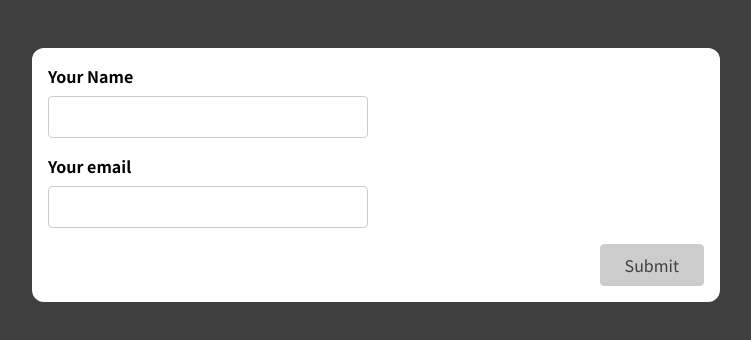
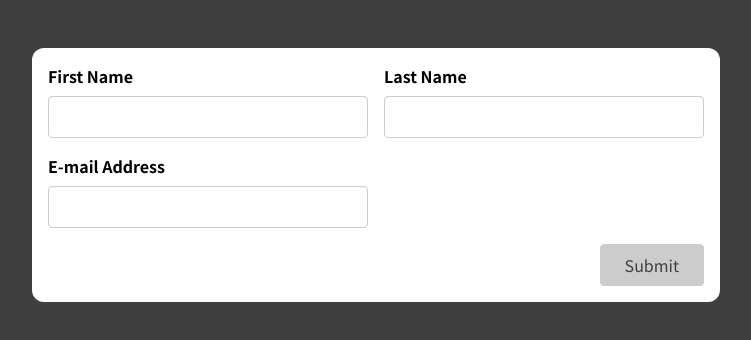
Before and after one commit to Breno-do-val/react-academind, a React (Create React App) app: page / in a window 1280 px wide. Shown: the top 340 px of the page, without its empty margins (264-1015 px from the left). Built offline with nearby package versions, Linux system fonts and the light colour scheme.

Commit message:
applying useInput on basic form

```diff
--- a/src/App.js
+++ b/src/App.js
@@ -1,9 +1,9 @@
-import SimpleInput from './components/SimpleInput';
+import BasicForm from "./components/BasicForm";
 
 function App() {
   return (
     <div className="app">
-      <SimpleInput />
+      <BasicForm />
     </div>
   );
 }
--- a/src/components/BasicForm.js
+++ b/src/components/BasicForm.js
@@ -1,22 +1,105 @@
+import useInput from "../hooks/use-input";
+
 const BasicForm = (props) => {
+  const {
+    value: firstNameInputValue,
+    isValid: firstNameInputIsValid,
+    hasError: firstNameInputHasError,
+    valueChangeHandler: firstNameChangeHandler,
+    inputBlurHandler: firstNameBlurHandler,
+    reset: resetFirstNameInput,
+  } = useInput((value) => value.trim() !== "");
+
+  const {
+    value: lastNameInputValue,
+    isValid: lastNameInputIsValid,
+    hasError: lastNameInputHasError,
+    valueChangeHandler: lastNameChangeHandler,
+    inputBlurHandler: lastNameBlurHandler,
+    reset: resetLastNameInput,
+  } = useInput((value) => value.trim() !== "");
+
+  const {
+    value: enteredEmail,
+    isValid: enteredEmailIsValid,
+    hasError: emailInputHasError,
+    valueChangeHandler: emailChangeHandler,
+    inputBlurHandler: emailBlurHandler,
+    reset: resetEmailInput,
+  } = useInput((value) => value.trim() !== "" && value.includes("@"));
+
+  const formIsValid =
+    firstNameInputIsValid && lastNameInputIsValid && enteredEmailIsValid;
+
+  const formSubmitHandler = (event) => {
+    event.preventDefault();
+
+    if (!firstNameInputValue) {
+      return;
+    }
+
+    resetFirstNameInput("");
+    resetLastNameInput("");
+    resetEmailInput("");
+  };
+
+  const firstNameInputClasses = firstNameInputHasError
+    ? "form-control invalid"
+    : "form-control";
+
+  const LastNameInputClasses = lastNameInputHasError
+    ? "form-control invalid"
+    : "form-control";
+
+  const emailInputClasses = emailInputHasError
+    ? "form-control invalid"
+    : "form-control";
+
   return (
-    <form>
-      <div className='control-group'>
-        <div className='form-control'>
-          <label htmlFor='name'>First Name</label>
-          <input type='text' id='name' />
+    <form onSubmit={formSubmitHandler}>
+      <div className="control-group">
+        <div className={firstNameInputClasses}>
+          <label htmlFor="name">First Name</label>
+          <input
+            type="text"
+            id="name"
+            value={firstNameInputValue}
+            onChange={firstNameChangeHandler}
+            onBlur={firstNameBlurHandler}
+          />
+          {firstNameInputHasError && (
+            <p className="error-text">First Name is required</p>
+          )}
         </div>
-        <div className='form-control'>
-          <label htmlFor='name'>Last Name</label>
-          <input type='text' id='name' />
+        <div className={LastNameInputClasses}>
+          <label htmlFor="name">Last Name</label>
+          <input
+            type="text"
+            id="name"
+            value={lastNameInputValue}
+            onChange={lastNameChangeHandler}
+            onBlur={lastNameBlurHandler}
+          />
+          {lastNameInputHasError && (
+            <p className="error-text">Last Name is required</p>
+          )}
         </div>
       </div>
-      <div className='form-control'>
-        <label htmlFor='name'>E-Mail Address</label>
-        <input type='text' id='name' />
+      <div className={emailInputClasses}>
+        <label htmlFor="email">E-mail Address</label>
+        <input
+          type="email"
+          id="email"
+          onBlur={emailBlurHandler}
+          onChange={emailChangeHandler}
+          value={enteredEmail}
+        />
+        {emailInputHasError && (
+          <p className="error-text">Email must not be empty</p>
+        )}
       </div>
-      <div className='form-actions'>
-        <button>Submit</button>
+      <div className="form-actions">
+        <button disabled={!formIsValid}>Submit</button>
       </div>
     </form>
   );
```
